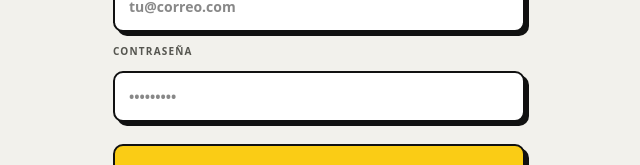
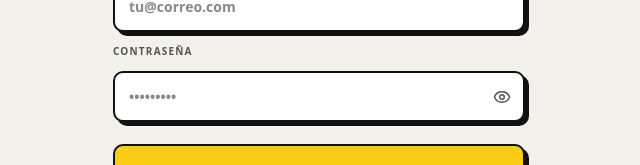
Before and after one commit to kenshivr/dinelo, a Next.js app: page /login in a window 1280 px wide. Shown: the part 232-397 px from the top of the page, without its empty margins (321-961 px from the left). Built offline with nearby package versions, Linux system fonts and the light colour scheme.

Commit message:
fix(login): ojito para ver la contraseña, reutilizando CampoContrasena

```diff
--- a/src/components/captura/par-contrasenas.tsx
+++ b/src/components/captura/par-contrasenas.tsx
@@ -50,14 +50,20 @@ export function ParContrasenas({
   );
 }
 
-function CampoContrasena({
+// Campo de contraseña con ojito. Lo usan el par de arriba y el login
+// (ahí con autoComplete="current-password" para que el gestor ofrezca la guardada).
+export function CampoContrasena({
   value,
   onChange,
   placeholder,
+  autoComplete = "new-password",
+  required,
 }: {
   value: string;
   onChange: (v: string) => void;
   placeholder: string;
+  autoComplete?: "new-password" | "current-password";
+  required?: boolean;
 }) {
   const [ver, setVer] = useState(false);
   return (
@@ -67,8 +73,9 @@ function CampoContrasena({
         type={ver ? "text" : "password"}
         value={value}
         onChange={(e) => onChange(e.target.value)}
-        autoComplete="new-password"
+        autoComplete={autoComplete}
         placeholder={placeholder}
+        required={required}
       />
       <button
         type="button"
--- a/src/components/login-form.tsx
+++ b/src/components/login-form.tsx
@@ -3,6 +3,7 @@
 import { useState } from "react";
 import { useRouter } from "next/navigation";
 import { entrar } from "@/app/login/acciones";
+import { CampoContrasena } from "@/components/captura/par-contrasenas";
 
 type Props = {
   correoInicial?: string; // viene de "Ya hay una cuenta con este correo" en registro
@@ -47,11 +48,9 @@ export function LoginForm({ correoInicial, errorInicial }: Props) {
       />
 
       <span className="lbl">Contraseña</span>
-      <input
-        className="nbs finput outline-none"
-        type="password"
+      <CampoContrasena
         value={contrasena}
-        onChange={(e) => setContrasena(e.target.value)}
+        onChange={setContrasena}
         autoComplete="current-password"
         placeholder="•••••••••"
         required
```
